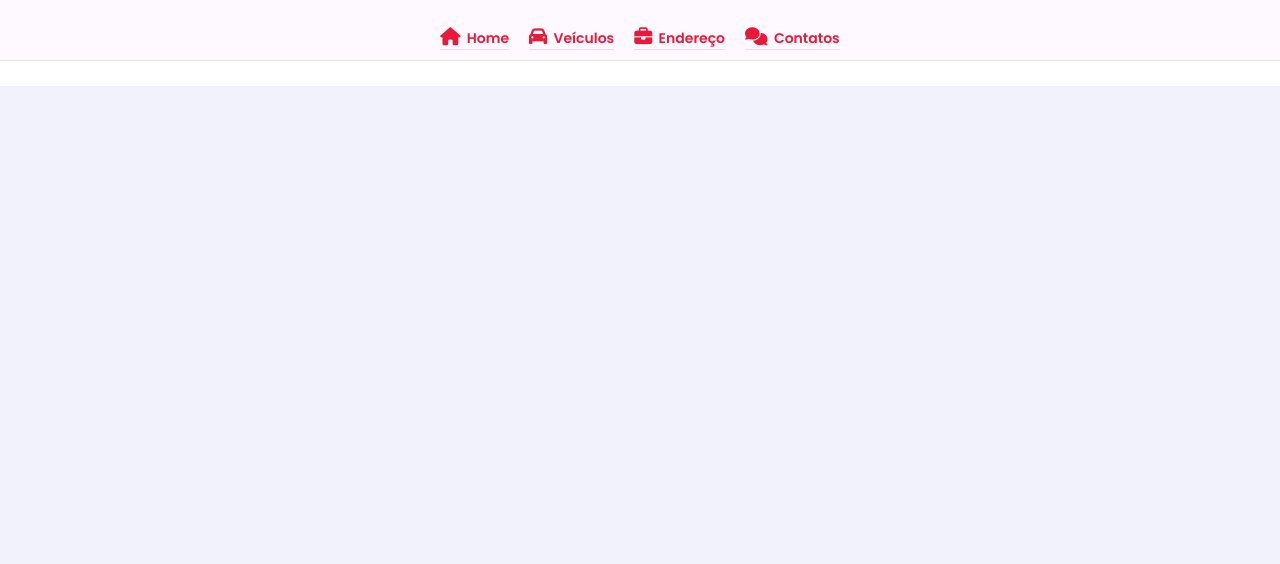
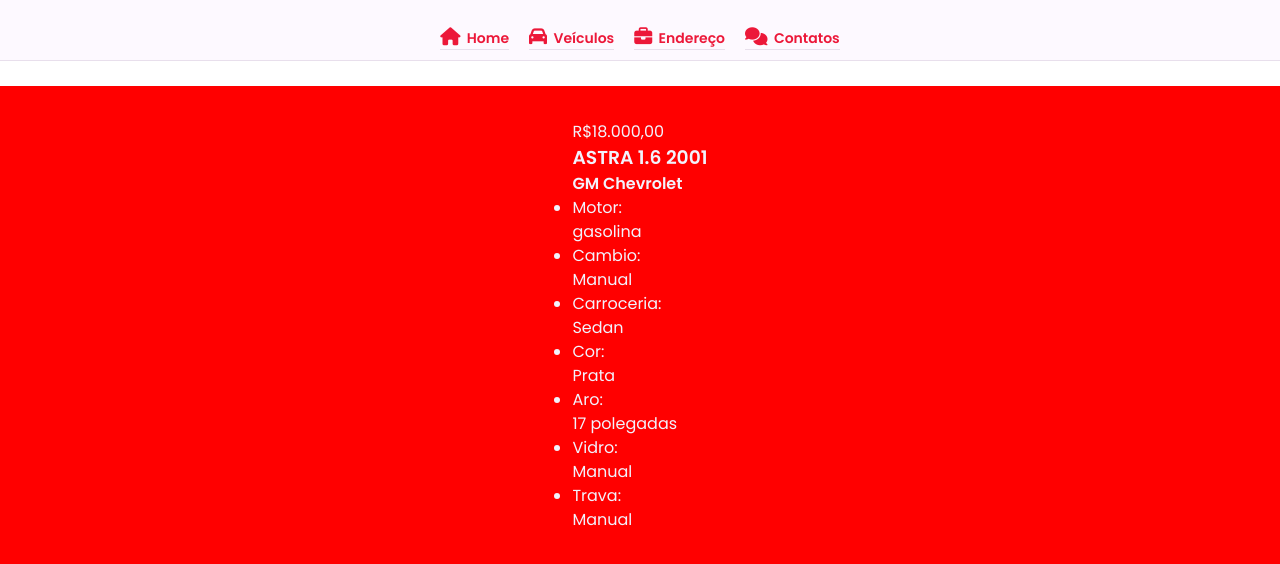
Before and after one commit to AbelEloi/multimarcas, a plain HTML site: page index.html in a window 1280 px wide. Shown: the part 84-648 px from the top of the page. Drawn offline with Linux system fonts and the light colour scheme; a web font is replaced by a local one.

Commit message:
itens/products

```diff
--- a/css/style.css
+++ b/css/style.css
@@ -32,6 +32,16 @@
     top: 170px;
     left: 0;
     width: 100%;
+}
+.padd-15
+{
+    padding-left: 15px;
+    padding-right: 15px;
+}
+.row
+{
+    display: flex;
+    flex-wrap: wrap;
 }
 /* Header */
 header
@@ -132,7 +142,19 @@
     font-size: 18px;
 }
 /* Home */
+.home
+{
+    min-height: 100vh;
+    display: flex;
+    color: var(--bg-black-900);
+    width: 100%;
+    height: auto;
+    padding-top: 10px;
+    justify-content: center;
+    background-color: red;
+}
 .home .home-img img
 {
     height: 400px;
+    border-radius: 15px;
 }
--- a/index.html
+++ b/index.html
@@ -41,6 +41,18 @@
                 <div class="home-img">
                     <img src="image/external-1.jpg" alt="">
                 </div>
+                <div class="price">R$<span class="price">18.000,00</span></div>
+                <h3>ASTRA 1.6 2001</h3>
+                <H4 class="familia">GM Chevrolet</H4>
+                <ul class="product">
+                    <li>Motor: <p>gasolina</p></li>
+                    <li>Cambio: <p>Manual</p></li>
+                    <li>Carroceria: <p>Sedan</p></li>
+                    <li>Cor: <p>Prata</p></li>
+                    <li>Aro: <p>17 polegadas</p></li>
+                    <li>Vidro: <p>Manual</p></li>
+                    <li>Trava: <p>Manual</p></li>
+                </ul>
             </div>
         </section>
         <!--====== Home Section End ======-->
```
